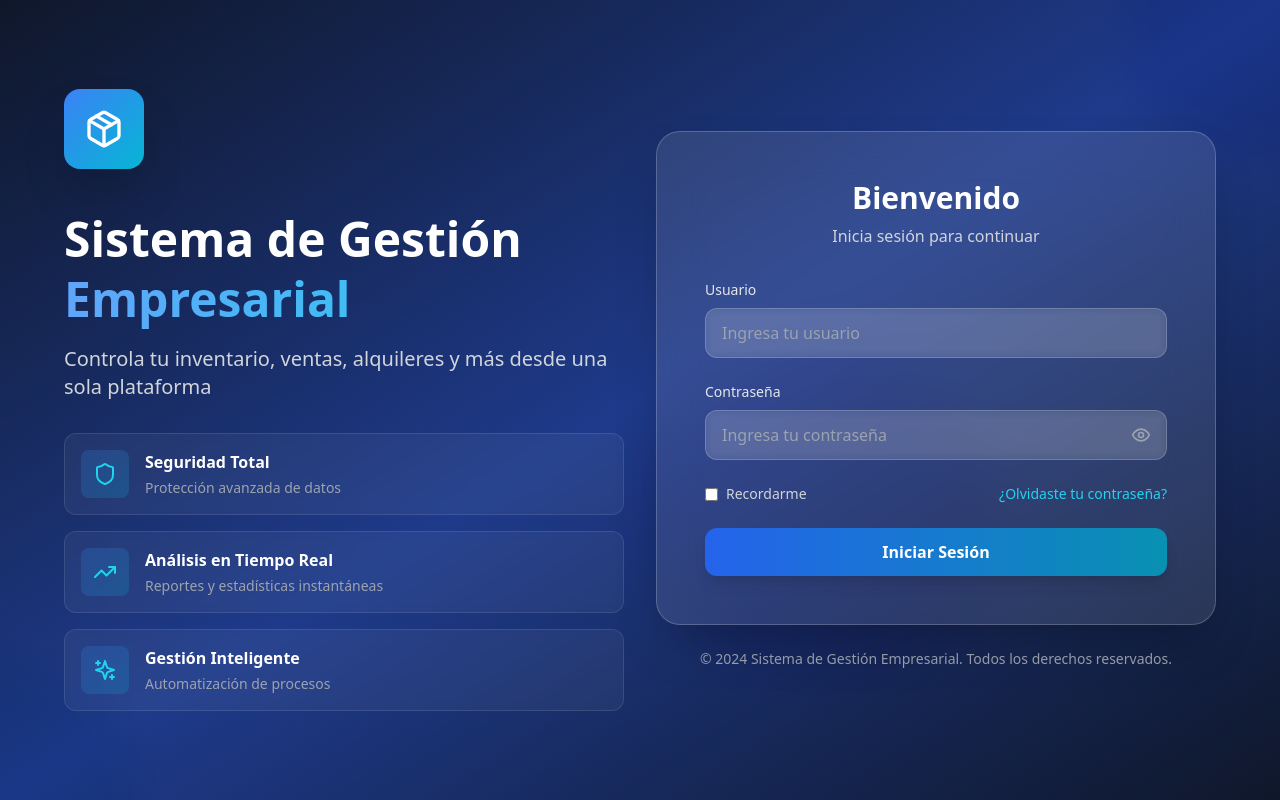
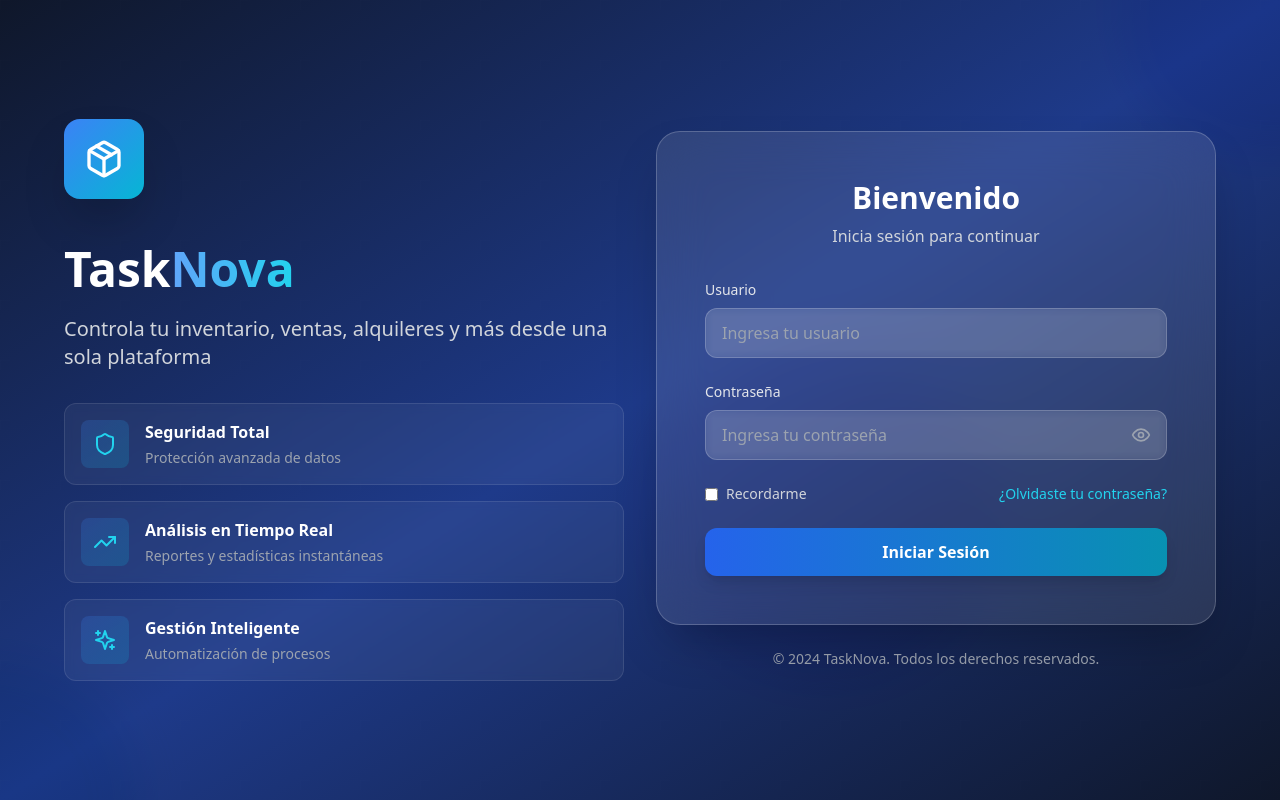
Before and after one commit to Jefrey05/sistema-gestion, a React (Vite) app in the folder frontend/: page /login in a window 1280 px wide. Built offline with nearby package versions, Linux system fonts and the light colour scheme; no server answers.

Commit message:
Branding: Change system name to TaskNova

```diff
--- a/frontend/src/components/Layout.jsx
+++ b/frontend/src/components/Layout.jsx
@@ -95,7 +95,7 @@ const Layout = () => {
                 {sidebarOpen ? <X size={24} /> : <Menu size={24} />}
               </button>
               <h1 className="text-xl font-bold bg-gradient-to-r from-blue-600 to-cyan-600 bg-clip-text text-transparent ml-2 lg:ml-0 hover:scale-105 transition-transform duration-300">
-                {isSuperAdmin ? 'Panel de Administración SaaS' : 'Sistema Empresarial'}
+                {isSuperAdmin ? 'Panel de Administración SaaS' : 'TaskNova'}
               </h1>
             </div>
 
--- a/frontend/src/pages/LoginNew.jsx
+++ b/frontend/src/pages/LoginNew.jsx
@@ -72,10 +72,7 @@ const LoginNew = () => {
                 <Package className="text-white" size={40} />
               </div>
               <h1 className="text-5xl font-bold text-white leading-tight">
-                Sistema de Gestión
-                <span className="block bg-gradient-to-r from-blue-400 to-cyan-400 bg-clip-text text-transparent">
-                  Empresarial
-                </span>
+                Task<span className="bg-gradient-to-r from-blue-400 to-cyan-400 bg-clip-text text-transparent">Nova</span>
               </h1>
               <p className="text-xl text-gray-300">
                 Controla tu inventario, ventas, alquileres y más desde una sola plataforma
@@ -112,7 +109,7 @@ const LoginNew = () => {
                 <div className="inline-flex items-center justify-center w-16 h-16 bg-gradient-to-br from-blue-500 to-cyan-500 rounded-2xl mb-4">
                   <Package className="text-white" size={32} />
                 </div>
-                <h2 className="text-2xl font-bold text-white">Sistema de Gestión</h2>
+                <h2 className="text-2xl font-bold text-white">TaskNova</h2>
               </div>
 
               <div className="text-center mb-8">
@@ -201,7 +198,7 @@ const LoginNew = () => {
             </div>
 
             <div className="mt-6 text-center text-sm text-gray-400">
-              <p>© 2024 Sistema de Gestión Empresarial. Todos los derechos reservados.</p>
+              <p>© 2024 TaskNova. Todos los derechos reservados.</p>
             </div>
           </div>
         </div>
--- a/frontend/src/pages/RegisterNew.jsx
+++ b/frontend/src/pages/RegisterNew.jsx
@@ -308,7 +308,7 @@ const RegisterNew = () => {
             </div>
 
             <div className="mt-6 text-center text-sm text-gray-400">
-              <p>© 2024 Sistema de Gestión Empresarial. Todos los derechos reservados.</p>
+              <p>© 2024 TaskNova. Todos los derechos reservados.</p>
             </div>
           </div>
         </div>
--- a/frontend/src/utils/exportUtils.js
+++ b/frontend/src/utils/exportUtils.js
@@ -19,7 +19,7 @@ export const exportToCSV = (data, filename = 'export.csv') => {
     // Header con información del reporte
     `# Reporte ZIBAMED - ${new Date().toLocaleDateString('es-ES')}`,
     `# Generado el ${new Date().toLocaleString('es-ES')}`,
-    `# Sistema de Gestión Médica`,
+    `# TaskNova`,
     '', // Línea en blanco
     // Headers de datos
     headers.join(','),
@@ -223,7 +223,7 @@ export const exportToPDF = (title, content) => {
       </div>
       <div class="footer">
         <div class="logo">ZIBAMED</div>
-        <p>Sistema de Gestión Médica</p>
+        <p>TaskNova</p>
         <p>Generado el ${new Date().toLocaleString('es-ES')}</p>
       </div>
     </div>
```
